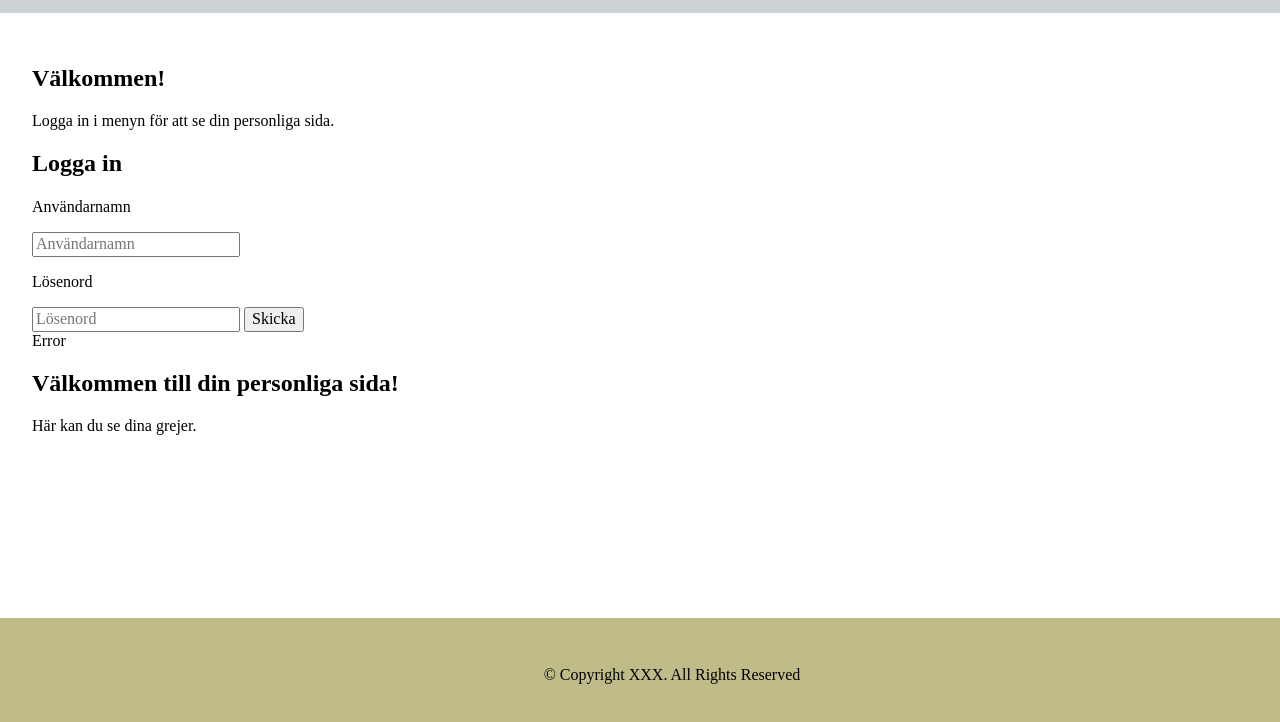
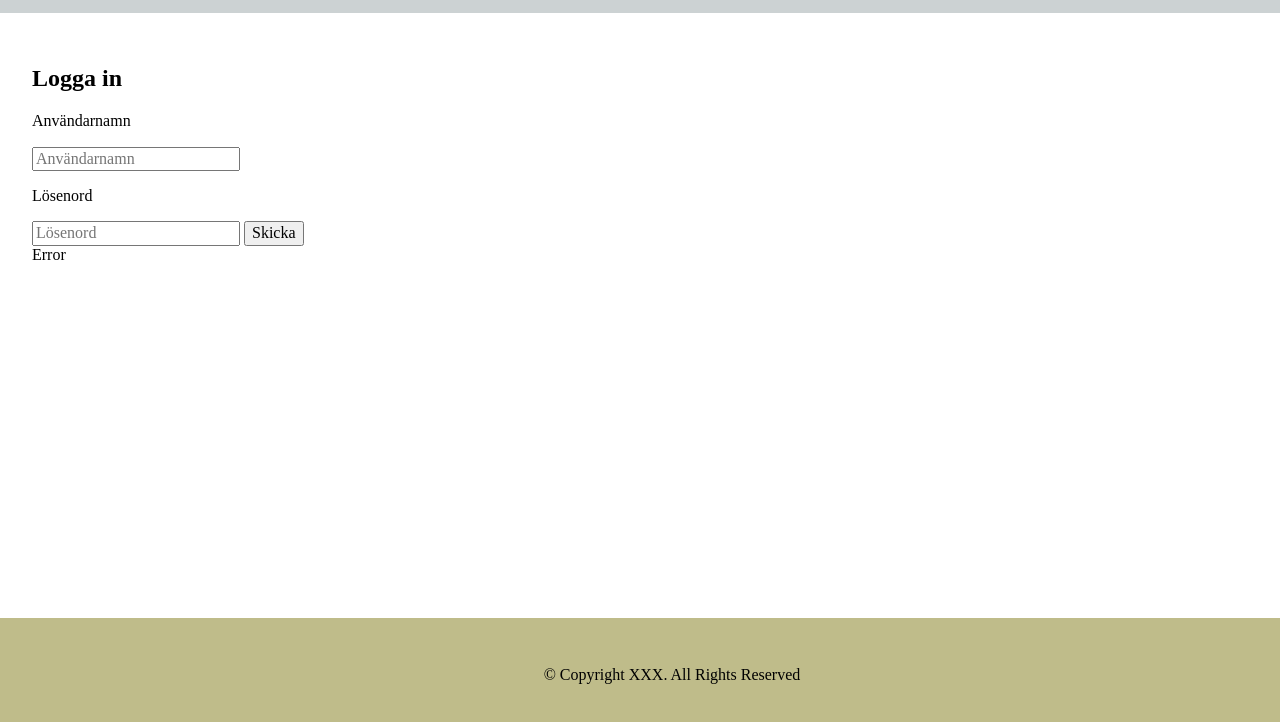
Before and after one commit to EmmaHammar/login-page, a plain HTML site: page index.html in a window 1280 px wide. Both pictures are taken after a click on the button "Logga in". Shown: the part 68-790 px from the top of the page. Drawn offline with Linux system fonts and the light colour scheme.

Commit message:
adds login page

```diff
--- a/index.html
+++ b/index.html
@@ -25,24 +25,15 @@
     </header>
 
     <main>
-        <div id="startPage">
+        <section id="startPage">
           <h2>Välkommen!</h2>
           <p>Logga in i menyn för att se din personliga sida.</p>
-        </div>
-        <div id="loginPage">
-          <h2>Logga in</h2>
-          <p>Användarnamn<p>
-          <input id="inputField" type="text" placeholder="Användarnamn">
+        </section>
 
-          <p>Lösenord</p>
-          <input type="text" placeholder="Lösenord">
-          <button id="btnSend">Skicka</button>
-          <div id="errorMess">Error</div>
-        </div>
-        <div id="userPage">
+        <!-- <section id="userPage">
           <h2>Välkommen till din personliga sida!</h2>
           <p>Här kan du se dina grejer.</p>
-        </div>
+        </section> -->
     </main>
 
     <footer>
--- a/script.js
+++ b/script.js
@@ -8,12 +8,28 @@ const startPage = document.getElementById("startPage");
 const loginPage = document.getElementById("loginPage");
 const userPage = document.getElementById("userPage");
 
+//************************ btLogIn  ************************
 const btnLogIn = document.getElementById("btnLogIn");
 // console.log(btnLogIn);
-
 btnLogIn.addEventListener("click", function (){
     console.log("klick btnLogIn");
+    main.innerHTML = `
+    <section id="loginPage">
+        <h2>Logga in</h2>
+        <p>Användarnamn<p>
+        <input id="inputField" type="text" placeholder="Användarnamn">
+        <p>Lösenord</p>
+        <input type="text" placeholder="Lösenord">
+        <button id="btnSend">Skicka</button>
+        <div id="errorMess">Error</div>
+    </section>`;
 });
+
+
+
+
+
+
 
 //dynamiskt kunna byta ut alt lägga till/ta bort li i menyn
 //dynamiskt kunna byta ut h2 och p i main
```
